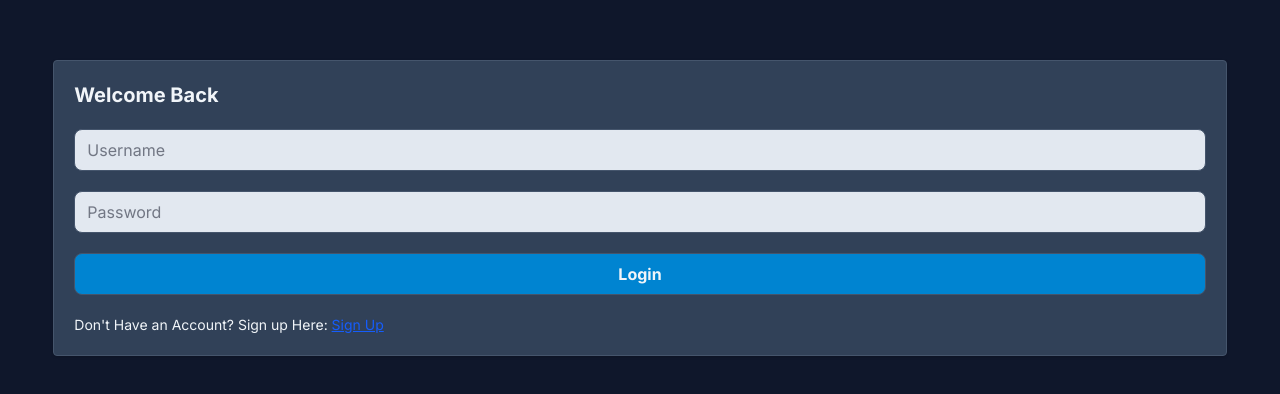
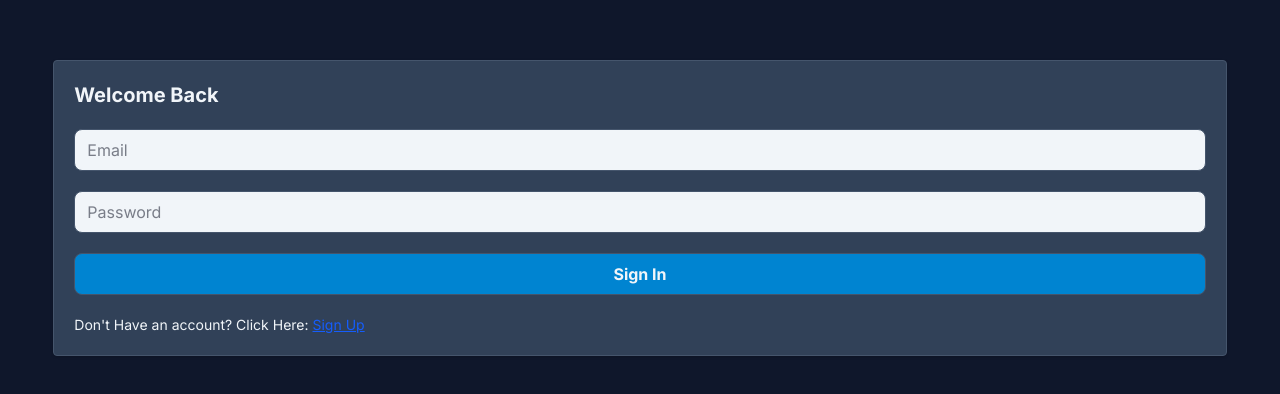
Before and after one commit to firepeashooter/habits-site, a React (Vite) app in the folder frontend/: page / in a window 1280 px wide. Shown: the part 192-586 px from the top of the page. Built offline with nearby package versions, Linux system fonts and the light colour scheme.

Commit message:
Finish Styling Signup/Signin forms

```diff
--- a/frontend/src/App.tsx
+++ b/frontend/src/App.tsx
@@ -1,5 +1,6 @@
 import Dashboard from "./Pages/Dashboard"
 import SignIn from "./Pages/SignIn"
+import SignUp from "./Pages/SignUp"
 
 
 function App() {
--- a/frontend/src/Components/SignInComps/InputField.tsx
+++ b/frontend/src/Components/SignInComps/InputField.tsx
@@ -1,16 +1,17 @@
 
 interface InputFieldProps {
 	placeholder: string;
+	type: string;
 
 }
 
-function InputField({ placeholder }: InputFieldProps) {
+function InputField({ placeholder, type }: InputFieldProps) {
 
 	return (
 
-		<div className="flex justify-center items-center border border-slate-600 bg-slate-200 rounded-lg p-2 w-full">
+		<div className="flex justify-center items-center border border-slate-600 bg-slate-100 rounded-lg p-2 w-full">
 			<input
-				type="text"
+				type={type}
 				placeholder={placeholder}
 				className="bg-transparent text-slate-950 outline-none w-full px-1"
 				autoFocus
--- a/frontend/src/Components/SignInComps/SignInCard.tsx
+++ b/frontend/src/Components/SignInComps/SignInCard.tsx
@@ -1,12 +1,19 @@
+import type { InputObject } from "../../Pages/SignUp";
 import InputField from "./InputField"
 import SubmitButton from "./SubmitButton";
 
 interface SignInCardProps {
 	title: string;
+	submitText: string;
+	inputs: InputObject[]
+	bottomText: string;
+	link: string;
+	linkText: string;
+
 
 }
 
-function SignInCard({ title }: SignInCardProps) {
+function SignInCard({ title, submitText, inputs, bottomText, link, linkText }: SignInCardProps) {
 
 	return (
 
@@ -14,12 +21,20 @@ function SignInCard({ title }: SignInCardProps) {
 			<h1 className="font-bold text-xl">{title}</h1>
 			<form action="" className="flex flex-col gap-5">
 
-				<InputField placeholder="Username" />
-				<InputField placeholder="Password" />
-				<SubmitButton />
+				{
+					inputs.map((input) =>
+						<InputField
+							key={input.id}
+							placeholder={input.placeholder}
+							type={input.type}
+						/>
+					)
+				}
+
+				<SubmitButton text={submitText} />
 			</form>
 
-			<p className="text-sm">Don't Have an Account? Sign up Here: <a href="https://www.google.com" className="text-blue-600 underline">Sign Up</a></p>
+			<p className="text-sm">{bottomText}<a href={link} className="text-blue-600 underline">{linkText}</a></p>
 
 
 		</div>
--- a/frontend/src/Components/SignInComps/SubmitButton.tsx
+++ b/frontend/src/Components/SignInComps/SubmitButton.tsx
@@ -1,11 +1,14 @@
+interface SubmitButtonProps {
+	text: string;
+}
 
-function SubmitButton() {
+function SubmitButton({ text }: SubmitButtonProps) {
 	return (
 
 		<button
 			className="flex justify-center items-center border border-slate-600 bg-sky-600 font-bold text-slate-100 rounded-lg p-2 w-full hover:bg-sky-500 active:opacity-100 active:bg-sky-800"
 		>
-			Login
+			{text}
 
 		</button>
 
--- a/frontend/src/Pages/SignIn.tsx
+++ b/frontend/src/Pages/SignIn.tsx
@@ -1,11 +1,17 @@
 import SignInCard from "../Components/SignInComps/SignInCard"
+import type { InputObject } from "./SignUp"
+
+const inputs: InputObject[] = [
+	{ id: "email", placeholder: "Email", type: "email" },
+	{ id: "password", placeholder: "Password", type: "password" },
+]
 
 function SignIn() {
 
 	return (
 
 		<div className='flex justify-center items-center bg-slate-900 text-slate-100 min-h-screen w-full'>
-			<SignInCard title="Welcome Back" />
+			<SignInCard title="Welcome Back" submitText="Sign In" inputs={inputs} bottomText="Don't Have an account? Click Here: " link="https://www.google.com" linkText="Sign Up" />
 		</div>
 
 	)
--- /dev/null
+++ b/frontend/src/Pages/SignUp.tsx
@@ -0,0 +1,26 @@
+import SignInCard from "../Components/SignInComps/SignInCard"
+
+export interface InputObject {
+	id: string;
+	placeholder: string
+	type: string;
+}
+
+const inputs: InputObject[] = [
+	{ id: "email", placeholder: "Email", type: "email" },
+	{ id: "username", placeholder: "Username", type: "text" },
+	{ id: "password", placeholder: "Password", type: "password" },
+]
+
+function SignUp() {
+
+	return (
+
+		<div className='flex justify-center items-center bg-slate-900 text-slate-100 min-h-screen w-full'>
+			<SignInCard title="Create an Account" submitText="Create Account" inputs={inputs} bottomText="Already Have an account? Click Here: " link="https://www.chess.com" linkText="Sign In" />
+		</div>
+
+	)
+}
+
+export default SignUp
```
